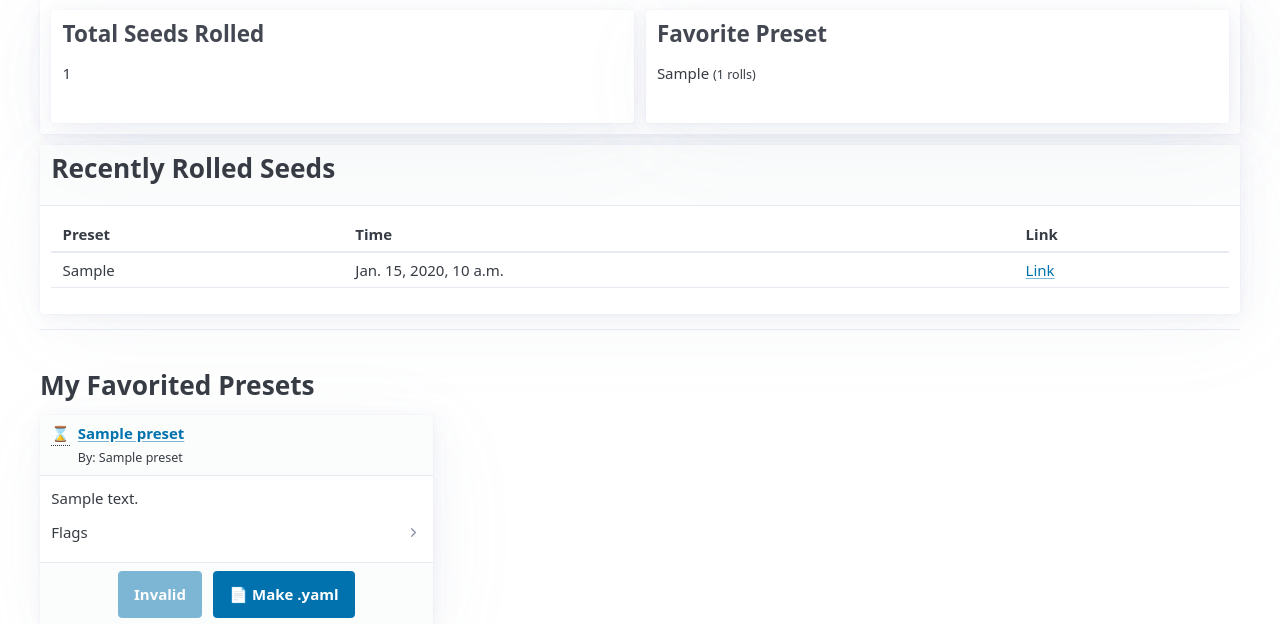
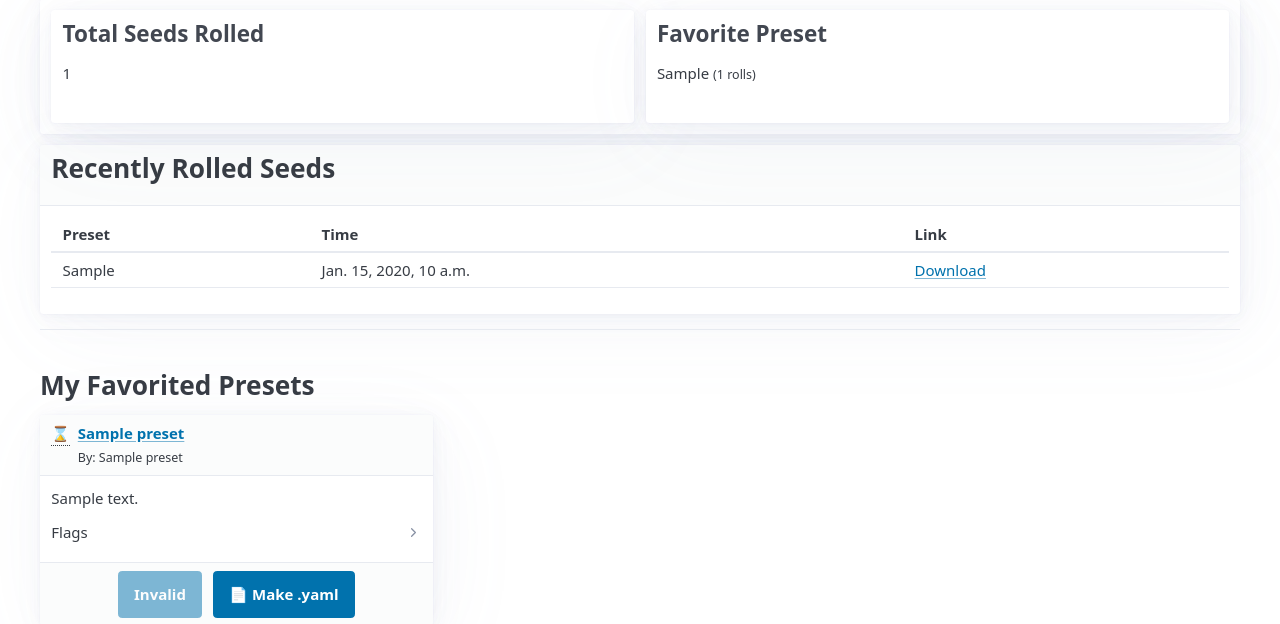
Before and after one commit to wrjones104/seedbot2000, a Django app: template templates/webapp/my_profile.html in a window 1280 px wide. Shown: the part 133-757 px from the top of the page. Run offline with Django 5.2, Linux system fonts and the light colour scheme; tables that the repository leaves empty hold one stand-in row (values such as "Sample post"); the template is opened without the code that fills it: values that come from a table or form of the project are taken from there, most other values are stand-ins (such as "Sample title", 1, 10 or a date in 2020); some libraries are stand-ins or nearby versions.

Commit message:
Update link text for rolled seeds: change 'Link' to 'Download' for clarity

```diff
--- a/templates/webapp/my_profile.html
+++ b/templates/webapp/my_profile.html
@@ -53,7 +53,7 @@
                                 {% if roll.share_url|slice:":7" == '/media/' %}
                                     <a href="{{ roll.share_url }}" download>Download</a>
                                 {% else %}
-                                    <a href="{{ roll.share_url }}" target="_blank">Link</a>
+                                    <a href="{{ roll.share_url }}" target="_blank">Download</a>
                                 {% endif %}
                             {% endif %}
                         </td>
```
